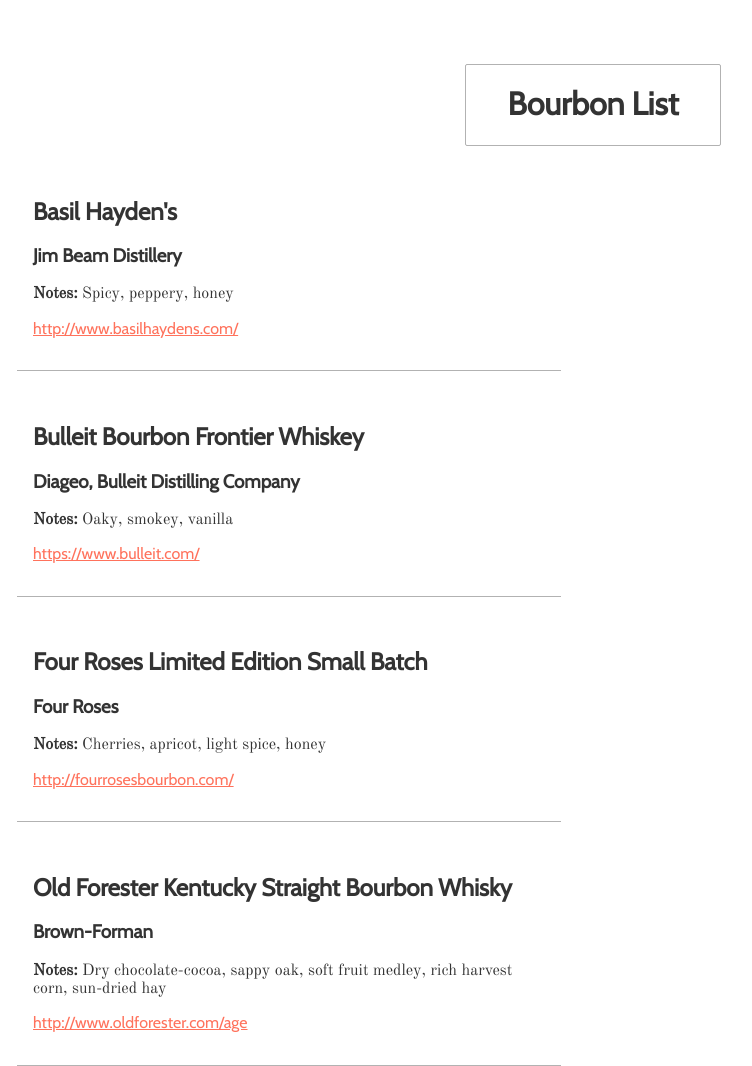
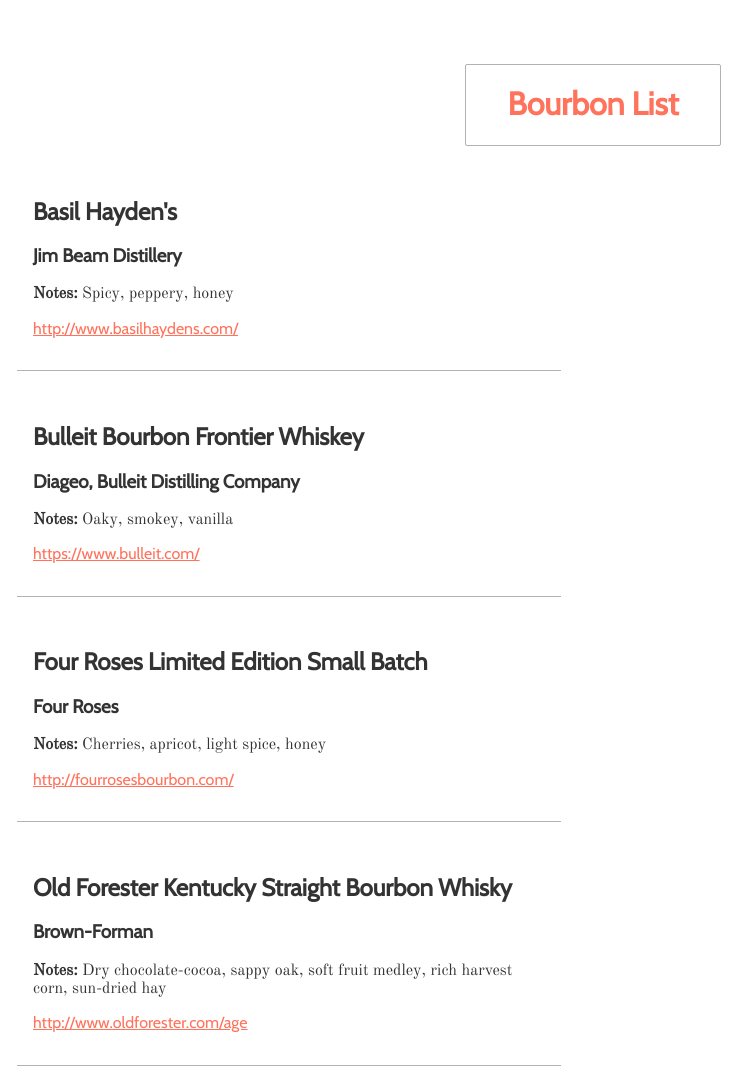
Before and after one commit to shawnlknight/templateStrings, a plain HTML site: page index.html in a window 1280 px wide. Shown: the whole page, without its empty margins (47-799 px from the left). Drawn offline with nearby package versions, Linux system fonts and the light colour scheme.

Commit message:
Changed heading color

```diff
--- a/index.html
+++ b/index.html
@@ -10,7 +10,7 @@
 </head>
 
 <body class="dark-gray">
-  <div class="header mt5 ba b--black-30 br1 w5 tc position-center">
+  <div class="header mt5 light-red ba b--black-30 br1 w5 tc position-center">
     <h1 class="primary-font">Bourbon List</h1>
   </div>
   <div id="main" class="ph3 ph5-ns">
```
